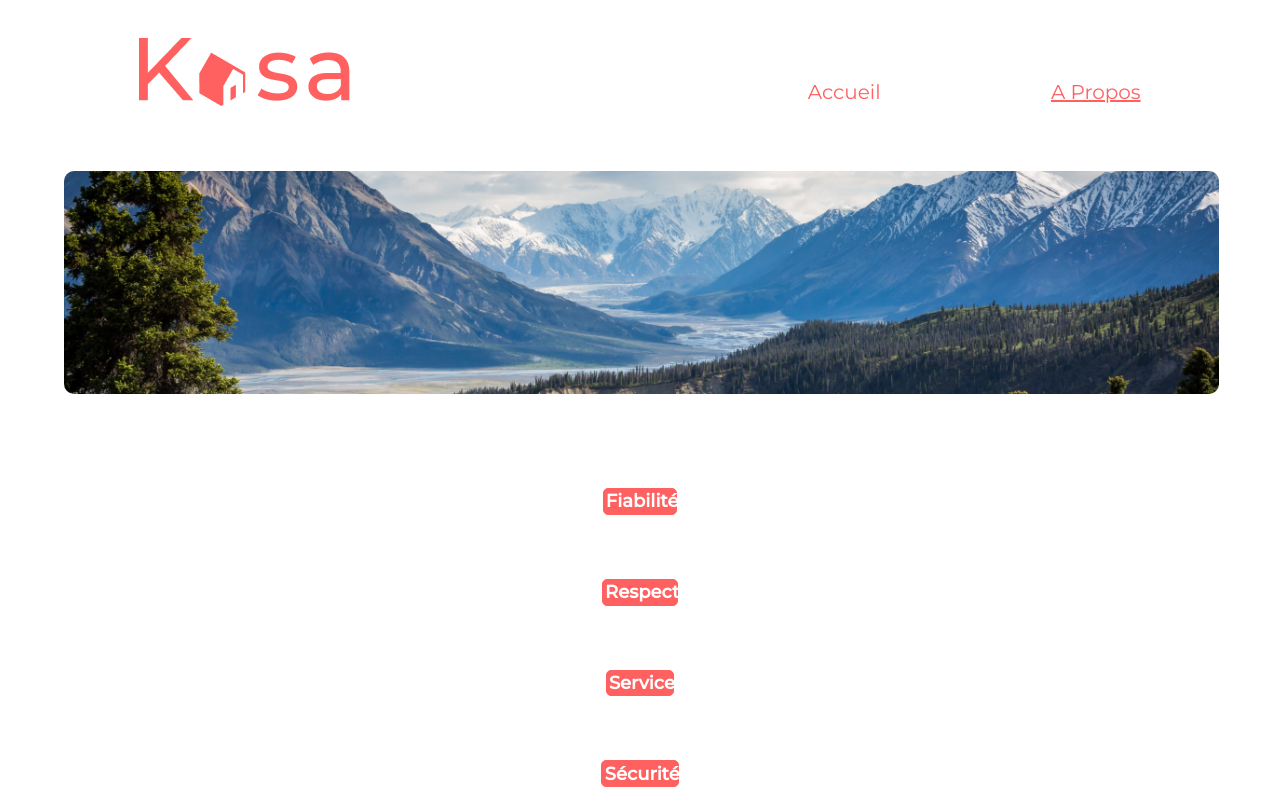
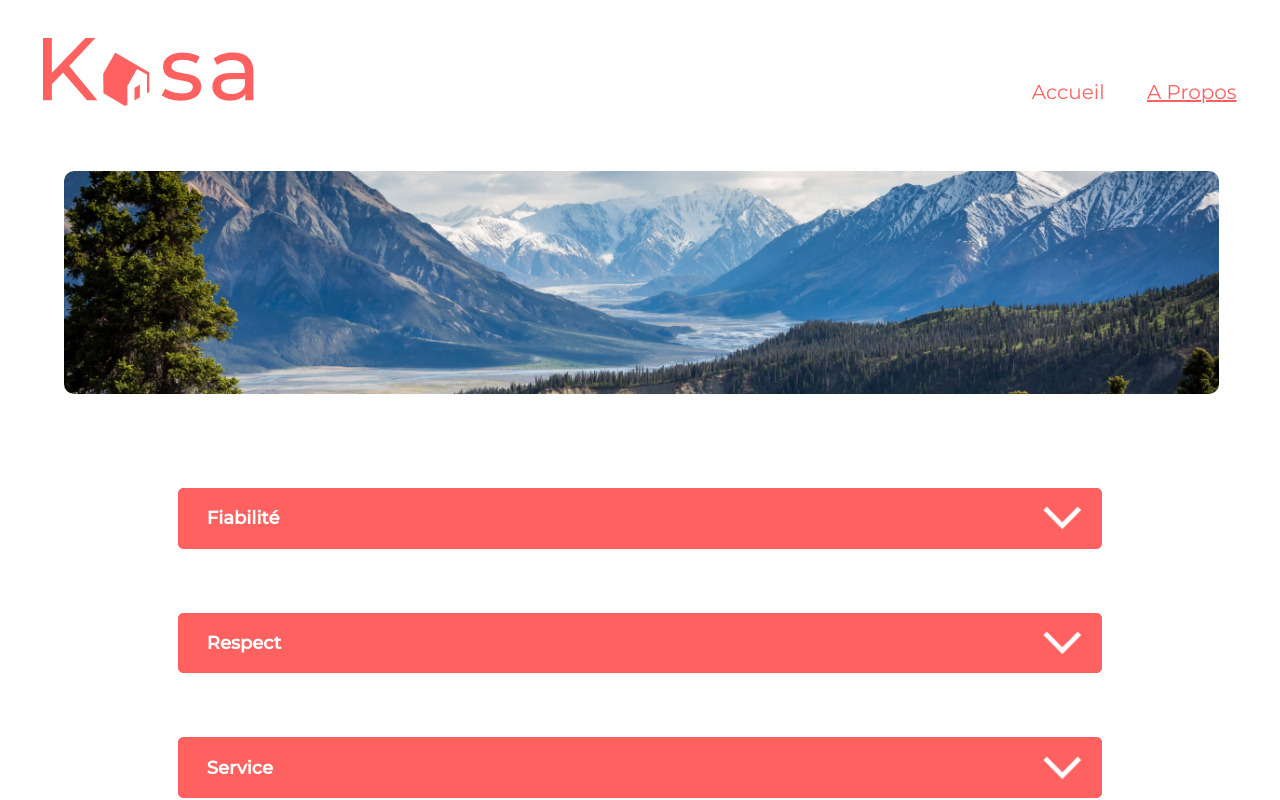
Before and after one commit to Drelkan/Projet-7, a React (Create React App) app: page /a-propos in a window 1280 px wide. Shown: the top 800 px of the page. Built offline with nearby package versions, Linux system fonts and the light colour scheme.

Commit message:
Mise à jours avant mentorat

```diff
--- a/src/components/reusable/Collapsible.jsx
+++ b/src/components/reusable/Collapsible.jsx
@@ -21,7 +21,7 @@ const Collapsible = ({ title, content }) => {
         />
       </div>
       {!isCollapsed && (
-        <div>
+        <div className="collapsible-content">
           {content !== null && typeof content === "object" ? (
             <ul>
               {content.map((item, index) => (
--- a/src/pages/Home.jsx
+++ b/src/pages/Home.jsx
@@ -24,6 +24,7 @@ export default function Home() {
   return (
     <div>
       <Header />
+
       <div className="banner-home">
         <Banner title="Chez vous, partout et ailleurs" src={homeBanner} />
       </div>
--- a/src/sass/components/banner.scss
+++ b/src/sass/components/banner.scss
@@ -71,6 +71,7 @@
 
 @media screen and (min-width: 992px) {
   .banner-home {
+    width: 90%;
     img {
       height: 223px;
     }
--- a/src/sass/components/collapsible.scss
+++ b/src/sass/components/collapsible.scss
@@ -20,7 +20,6 @@
     border-top: 0px;
     border-radius: 0px 0px 5px 5px;
     list-style: none;
-    padding: 0;
     font-size: 16px;
     padding: 5% 5% 15% 5%;
   }
@@ -64,16 +63,16 @@
 
 @media screen and (min-width: 576px) {
   .collapsible-about {
-    width: 95%;
+    width: 90%;
   }
   .collapsible-button.expanded {
     transform: rotate(270deg);
-    right: 55px;
+    right: 65px;
   }
 
   .collapsible-title {
     img {
-      right: 55px;
+      right: 65px;
     }
   }
 }
@@ -81,7 +80,23 @@
 @media screen and (min-width: 992px) {
   .collapsible-about {
     display: flex;
-    justify-content: center;
-    width: 1023px;
+    flex-direction: column;
+    align-items: center;
   }
+  .collapsible-title{
+    width: 80%;
+  }
+  .collapsible-content{
+    width: 80%;
+  }
+  .collapsible-button.expanded {
+    right: 16%;
+  }
+
+  .collapsible-title {
+    img {
+      right: 16%;
+    }
+  }
+
 }
--- a/src/sass/components/slider.scss
+++ b/src/sass/components/slider.scss
@@ -39,7 +39,15 @@
 }
 #droit {
   right: 15px;
+
 }
+
+
+
+
+
+
+
 
 @media screen and (min-width: 576px) {
   .image-index {
@@ -56,6 +64,11 @@
   #gauche {
     left: 4%;
   }
+  .photo{
+    img{
+      width: 95%;
+    }
+  }
 }
 
 @media screen and (min-width: 992px) {
--- a/src/sass/layout/footer.scss
+++ b/src/sass/layout/footer.scss
@@ -29,4 +29,7 @@ footer {
 }
 
 @media screen and (min-width: 992px) {
+  footer{
+    padding: 5% 0% 5% 0%;
+  }
 }
--- a/src/sass/layout/header.scss
+++ b/src/sass/layout/header.scss
@@ -2,7 +2,6 @@ header {
   display: flex;
   justify-content: space-around;
   margin-top: 20px;
-  margin-left: 20px;
   img {
     width: 145px;
     height: 47px;
@@ -45,4 +44,14 @@ header {
 }
 
 @media screen and (min-width: 992px) {
+  header{
+    img{
+      margin: 0% 30% 0% 0%;
+    }
+    nav{
+      ul{
+        padding-left: 60%;
+      }
+    }
+  }
 }
--- a/src/sass/pages/home.scss
+++ b/src/sass/pages/home.scss
@@ -6,7 +6,7 @@
   display: flex;
   flex-direction: column;
   align-items: center;
-  margin: 5% 0% 5% 0%;
+  margin: 5% 0% 0% 0%;
 }
 .logement {
   display: flex;
@@ -54,10 +54,25 @@
     margin-top: 3%;
   }
   .home {
-    width: 45%;
-    margin: 1% 1% 0% 1%;
+    width: 49%;
+    margin: 1% 0% 0% 0%;
   }
 }
 
 @media screen and (min-width: 992px) {
+  .home{
+    width: 30%;
+  }
+  .home-card{
+    width: 90%;
+    background-color: #F6F6F6;
+    margin: auto;
+    margin-top: 2%;
+    padding: 2% 0% 2% 0%;
+    border-radius: 25px;
+  }
+  .logement{
+    width: 90%;
+    height: 340px;
+  }
 }
--- a/src/sass/pages/notFound.scss
+++ b/src/sass/pages/notFound.scss
@@ -10,8 +10,10 @@
   h2 {
     color: #ff6060;
     font-size: 18px;
-    width: 60%;
+    width: 260px;
+    height: 52px;
     margin-bottom: 30%;
+    text-align: center;
   }
   a {
     text-decoration: none;
```
Lines whose indentation alone changed are shown as unchanged.
